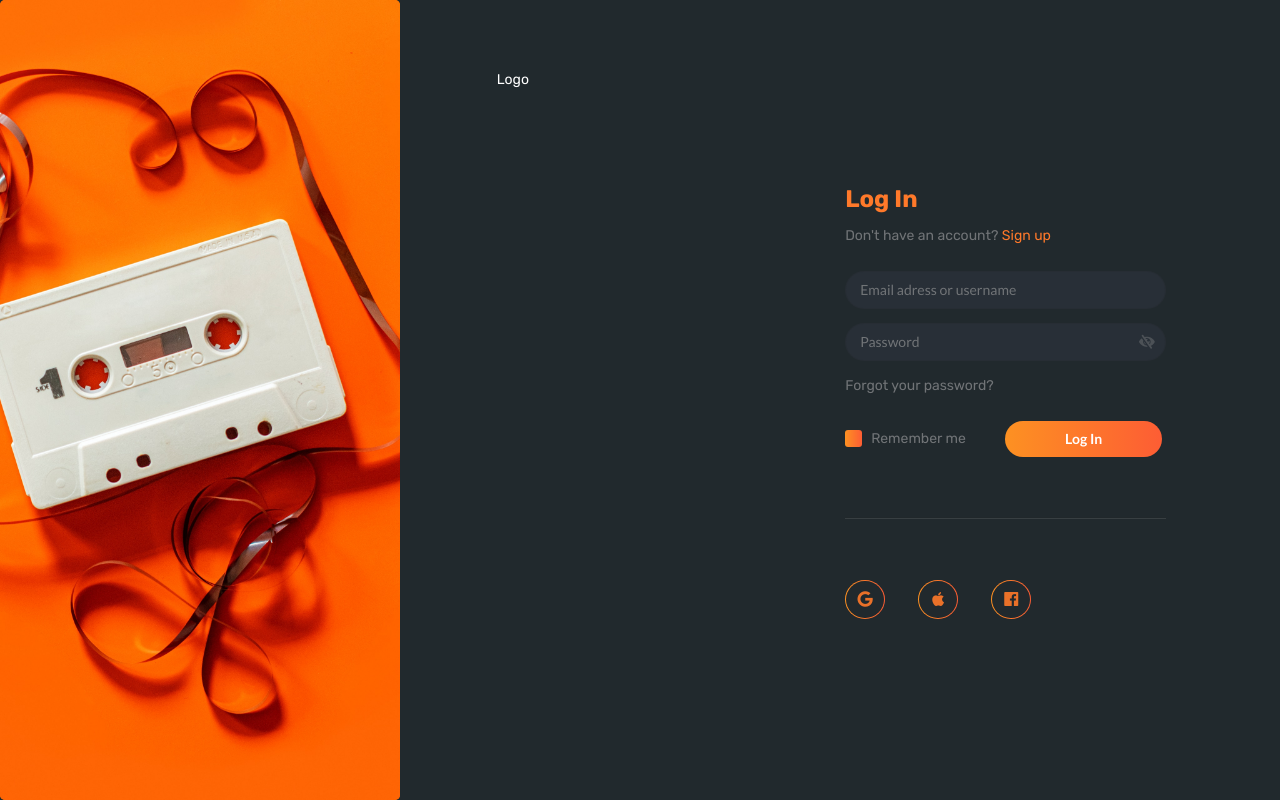
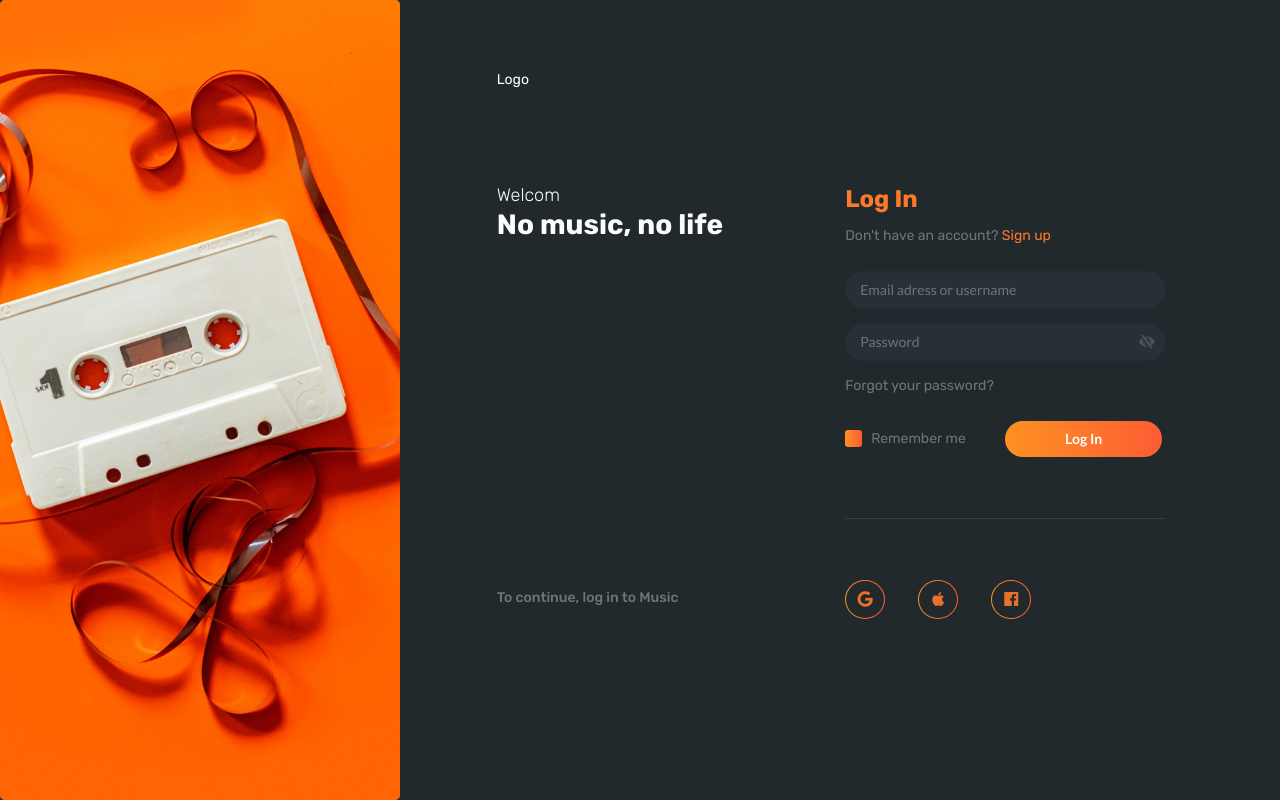
Before and after one commit to BinaryStudioAcademy/bsa-2021-perflow, an Angular app in the folder frontend/: page / in a window 1280 px wide. Built offline with nearby package versions, Linux system fonts and the light colour scheme.

Commit message:
Add welcome-text section

```diff
--- a/frontend/src/app/components/landing-page/landing-page.component.html
+++ b/frontend/src/app/components/landing-page/landing-page.component.html
@@ -11,42 +11,20 @@
                 </div>
                 <div class="main-content">
                     <div class="ui grid" style="height: 100%">
-                        <div class="seven wide column">
+                        <div class="eight wide column">
                             <div class="welcome-text">
-
+                                <div>
+                                    <h5>Welcom</h5>
+                                    <h1>No music, no life</h1>
+                                </div>
+                                <div>
+                                    <p>To continue, log in to Music</p>
+                                </div>
                             </div>
                         </div>
-                        <div class="one wide column "></div>
                         <div class="eight wide column">
                             <div class="login-form">
                                 <!-- Login start -->
-                                <!-- <div class="ui centered grid container">
-                                    <div class="column">
-                                        <div class="content">
-                                            <h4>Log In</h4>
-                                            <p>Don't have an account? <a class="sign-up-link" href="url">Sign up</a></p>
-                                            <form class="ui form" method="POST">
-                                                <div class="field">
-                                                    <input type="text" placeholder="Email adress or username" autocomplete="username">
-                                                </div>
-                                                <div class="field password-field">
-                                                    <div class="ui icon input passwordText">
-                                                        <input class="passwordText" [type]="showPassword ? 'text' : 'password'" placeholder="Password" autocomplete="new-password">
-                                                        <i class="eye slash link icon eye-slash-icon" (click)="toggleShowPassword()"></i>
-                                                    </div>
-                                                </div>
-                                            </form>
-                                            <p class="forgot-password-link" ><a href="url">Forgot your password?</a></p>
-                                            <div class="ui checkbox remember-me">
-                                                <input type="checkbox" name="example">
-                                                <label>Remember me</label>
-                                            </div>
-                                            <div class="ui btn-full button log-in-btn">
-                                                Log In
-                                            </div>
-                                        </div>
-                                    </div>
-                                </div> -->
                                 <div class="content">
                                     <h4>Log In</h4>
                                     <p>Don't have an account? <a class="sign-up-link" href="url">Sign up</a></p>
@@ -89,7 +67,6 @@
                                             </button>
                                         </div>
                                     </div>
-
                                 </div>
                                 <!-- Login end -->
                             </div>
--- a/frontend/src/app/components/landing-page/landing-page.component.sass
+++ b/frontend/src/app/components/landing-page/landing-page.component.sass
@@ -161,3 +161,20 @@ html, body
 .social-media-buttons i.icon
     color: $login-text-color
     font-size: 16px !important
+
+
+//Welcome text
+.welcome-text h5
+    color: $text
+    font-weight: $light-weight
+
+.welcome-text h1
+    color: $text
+    font-weight: bold
+
+.welcome-text p
+    color: $text-color-gray
+    font-weight: $medium-weight
+    position: absolute
+    bottom: 25px
+    margin-top: 20px
```
